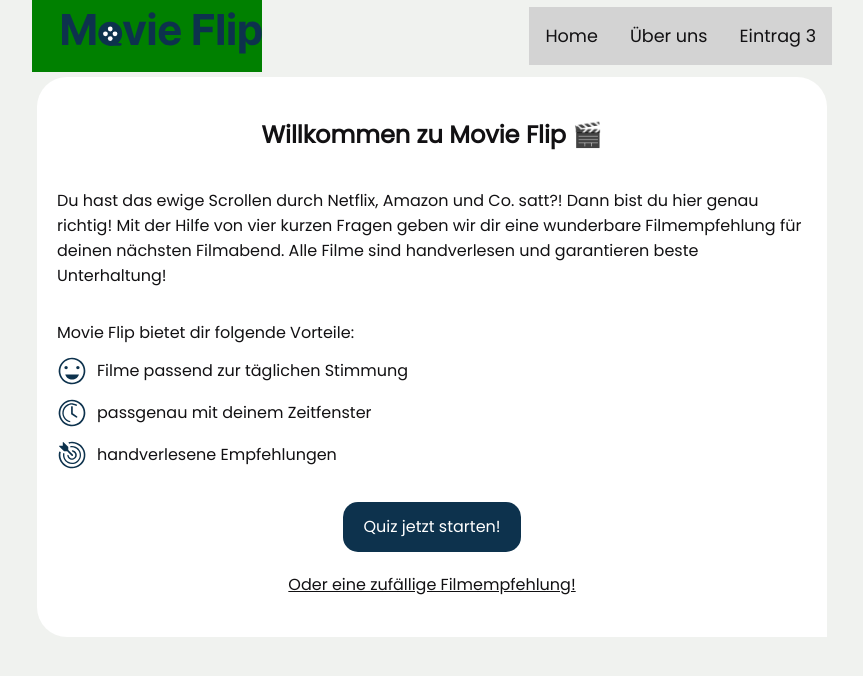
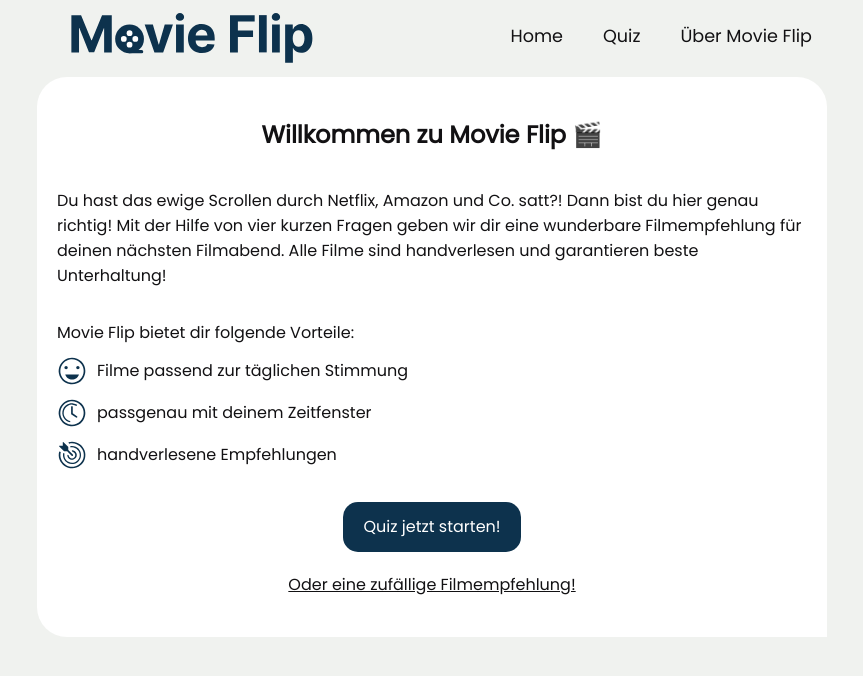
Before and after one commit to flipkoehler/capstone-project-ts, a Next.js app: page / in a window 1280 px wide. Shown: the top 676 px of the page, without its empty margins (208-1071 px from the left). Built offline with nearby package versions, Linux system fonts and the light colour scheme.

Commit message:
finish navigation styling

```diff
--- a/components/Header/Header.js
+++ b/components/Header/Header.js
@@ -1,4 +1,4 @@
-// this is my header component that will contain logo and menu later on
+// this is my header component that contains the logo and menu
 import Image from "next/image";
 import Link from "next/link";
 import styled from "styled-components";
@@ -13,55 +13,63 @@ export default function Header() {
   }
 
   return (
+    <>
       <StyledHeader>
         <StyledLogoDiv>
           <Link href="/">
             <Image
               src={"/images/movie-flip-logo.svg"}
               alt="Movie Flip Logo"
-            width={200}
-            height={200}
+              width={280}
+              height={50}
               priority
             />
           </Link>
         </StyledLogoDiv>
+        {menuIsOpen ? (
           <StyledBurgerImage
             src={"/images/clarity_menu-line.svg"}
-        alt="Menu Icon"
+            alt="Menu Icon open"
             width={40}
             height={40}
             onClick={() => handleMenuIcon()}
           />
+        ) : (
+          <StyledBurgerImage
+            src={"/images/clarity_remove-line.svg"}
+            alt="Menu Icon close"
+            width={40}
+            height={40}
+            onClick={() => handleMenuIcon()}
+          />
+        )}
+
         <Navigation menuIsOpen={menuIsOpen} />
       </StyledHeader>
+    </>
   );
 }
+
 const StyledLogoDiv = styled.div`
-  display: flex;
-  align-items: center;
   justify-content: flex-start;
-  height: 4.5rem;
-  padding-left: 30px;
-  background-color: green;
+  margin: 13px 0 0 20px;
+  align-self: flex-start;
 `;
 
 const StyledHeader = styled.div`
   display: flex;
   justify-content: space-between;
-  align-items: center;
+  height: 4.5rem;
   @media (max-width: 550px) {
-    width: 100%;
+    height: 100%;
     flex-direction: column;
   }
 `;
 
 const StyledBurgerImage = styled(Image)`
   position: absolute;
-  right: 5px;
-  background-color: lightblue;
-  flex-direction: column;
-  justify-content: space-between;
-  align-items: flex-end;
+  top: 17px;
+  right: 20px;
   display: none;
 
   @media (max-width: 550px) {
--- a/components/Navigation/Navigation.js
+++ b/components/Navigation/Navigation.js
@@ -2,25 +2,33 @@ import Link from "next/link";
 import styled from "styled-components";
 
 export default function Navigation({ menuIsOpen }) {
-  console.log(menuIsOpen);
-  //   const status = menuIsOpen === true ? "huhu" : "testi";
-
   return (
     <StyledNav menuIsOpen={menuIsOpen}>
       <StyledUl>
         <li>
-          <StyledLink href={"#"}>Home</StyledLink>
+          <StyledLink href={"/"}>Home</StyledLink>
         </li>
         <li>
-          <StyledLink href={"#"}>Über uns</StyledLink>
+          <StyledLink href={"/quiz"}>Quiz</StyledLink>
         </li>
         <li>
-          <StyledLink href={"#"}>Eintrag 3</StyledLink>
+          <StyledLink href={"/about"}>Über Movie Flip</StyledLink>
         </li>
       </StyledUl>
     </StyledNav>
   );
 }
+
+const StyledNav = styled.nav`
+  display: flex;
+  width: 100%;
+  height: 100%;
+  justify-content: flex-end;
+  align-items: center;
+  @media (max-width: 550px) {
+    display: ${(props) => (props.menuIsOpen ? "none" : "flex")};
+  }
+`;
 
 const StyledUl = styled.ul`
   margin: 0;
@@ -28,16 +36,10 @@ const StyledUl = styled.ul`
   display: flex;
   list-style: none;
   @media (max-width: 550px) {
+    margin: 20px 10px;
     width: 100%;
     flex-direction: column;
-  }
-`;
-
-const StyledNav = styled.nav`
-  background-color: lightgray;
-  display: flex;
-  @media (max-width: 550px) {
-    display: ${(props) => (props.menuIsOpen ? "none" : "flex")};
+    text-align: center;
   }
 `;
 
@@ -45,11 +47,15 @@ const StyledLink = styled(Link)`
   font-size: 1.1rem;
   text-decoration: none;
   color: var(--smokeyBlack);
-  padding: 1rem;
   display: block;
-  text-align: center;
+  padding: 0 20px 0 20px;
 
   &:hover {
     text-decoration: underline;
   }
+
+  @media (max-width: 550px) {
+    padding: 15px;
+    background-color: var(--globalWhite);
+  }
 `;
```
Also changed, not shown: public/images/clarity_remove-line.svg (added). Lines whose indentation alone changed are shown as unchanged.
